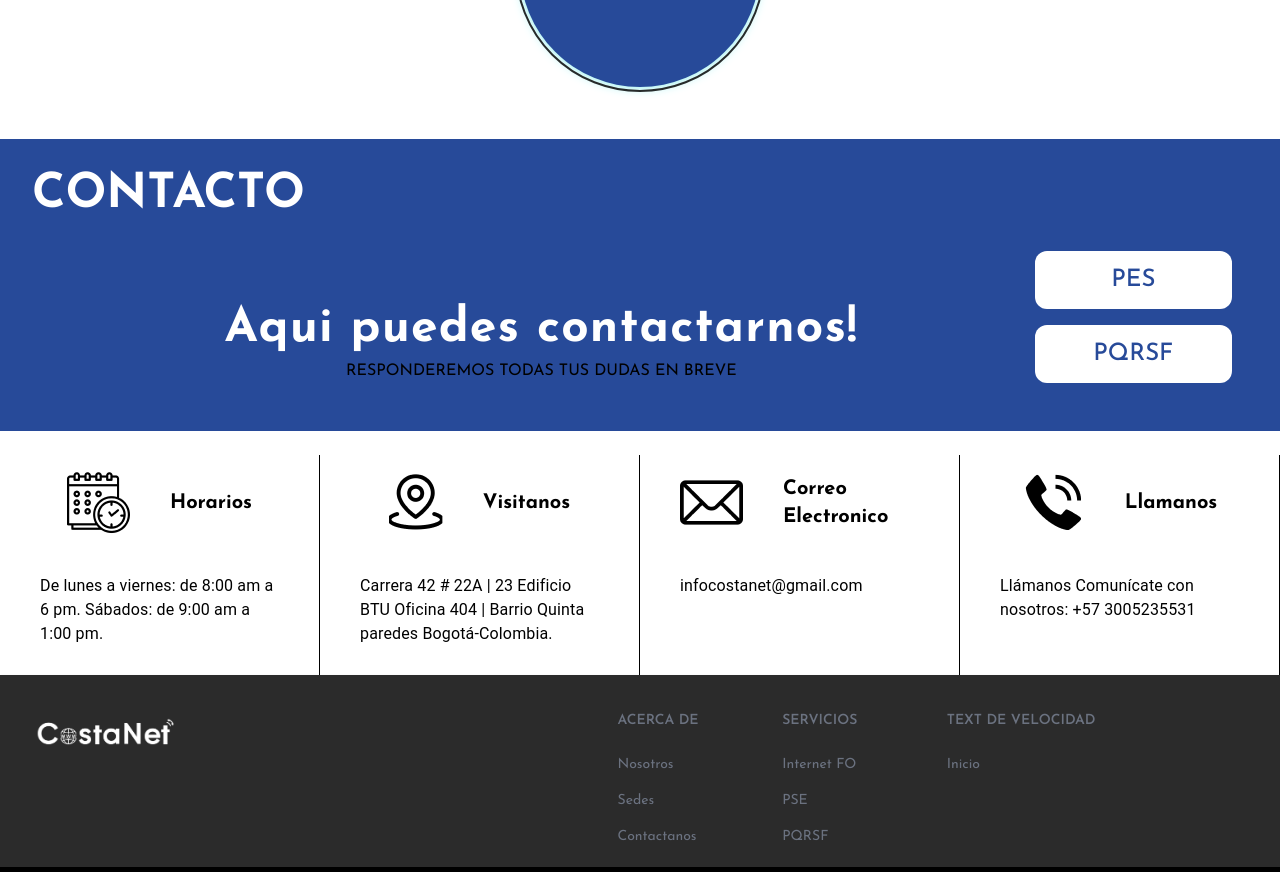
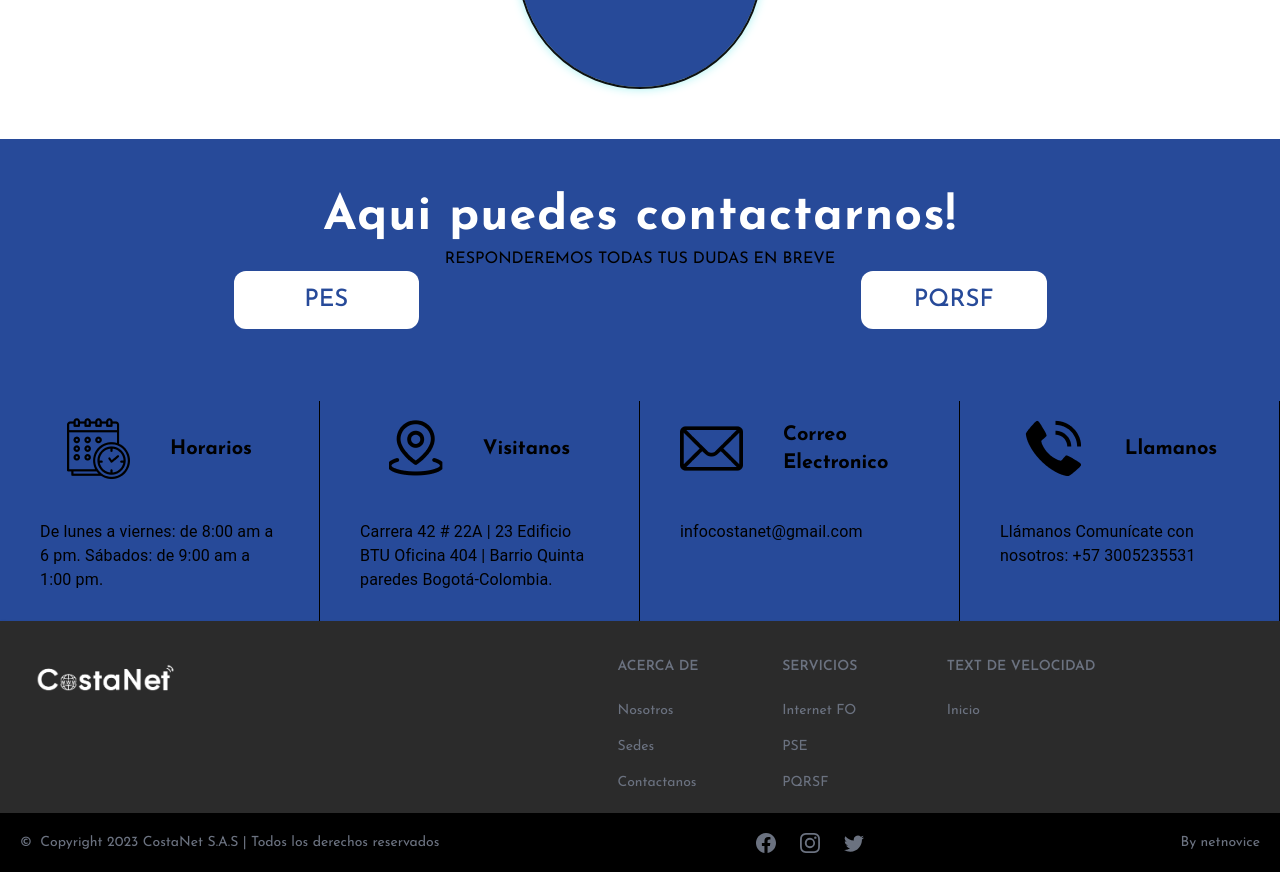
Before and after one commit to labs-company/costanet, a Next.js app: page / in a window 1280 px wide. Shown: the part 2480-3352 px from the top of the page. Built offline with nearby package versions, Linux system fonts and the light colour scheme.

Commit message:
se realizan cambios de css en contactarnos

```diff
--- a/app/contacto/page.tsx
+++ b/app/contacto/page.tsx
@@ -9,17 +9,10 @@ import tlf from "@/public/redes/telephone.png";
 export default function PageContacto() {
   return (
     <>
-      <section>
-        <div className="p-8 bg-letter">
-          <h2 className="text-5xl text-white font-bold">CONTACTO</h2>
-        </div>
-        <Grid
-          container
-          sx={{ backgroundColor: "#274A99", padding: "0 3rem 3rem 3rem" }}
-        >
-          <Grid
-            xs={10}
-            sx={{
+      <section className="bg-letter">
+        <div style={{ padding: "3rem" }}>
+          <div
+            style={{
               display: "flex",
               flexDirection: "column",
               alignItems: "center",
@@ -30,29 +23,28 @@ export default function PageContacto() {
               Aqui puedes contactarnos!
             </h2>
             <p className="">RESPONDEREMOS TODAS TUS DUDAS EN BREVE</p>
-          </Grid>
-          <Grid
-            xs={2}
-            sx={{
+          </div>
+          <div
+            style={{
               display: "flex",
-              flexDirection: "column",
-              gap: "1rem",
+              gap: "6%",
               justifyContent: "center",
               alignItems: "center",
+              width: "100%",
             }}
           >
-            <div className="w-full flex flex-col justify-center">
-              <button className="rounded-xl border border-transparent bg-white px-8 py-3 text-center font-medium text-letter text-2xl">
+            <div className="w-full flex justify-center">
+              <button className="rounded-xl border border-transparent bg-white px-8 py-3 text-center font-medium text-letter text-2xl w-1/3">
                 PES
               </button>
             </div>
-            <div className="w-full flex flex-col justify-center">
-              <button className="rounded-xl border border-transparent bg-white px-8 py-3 text-center font-medium text-letter text-2xl">
+            <div className="w-full flex justify-center">
+              <button className="rounded-xl border border-transparent bg-white px-8 py-3 text-center font-medium text-letter text-2xl w-1/3">
                 PQRSF
               </button>
             </div>
-          </Grid>
-        </Grid>
+          </div>
+        </div>
         <Grid container sx={{ paddingTop: "1.5rem" }}>
           <Grid xs={3}>
             <Box
```
